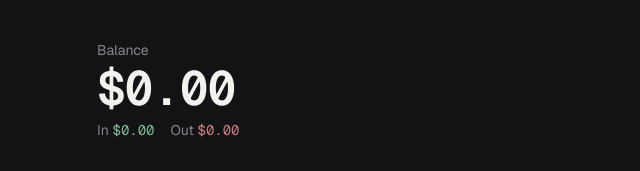
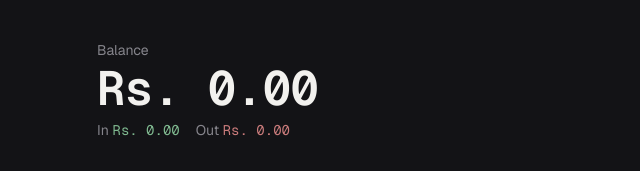
Before and after one commit to anushka-rodrigo/expense-tracker, a Next.js app: page / in a window 1280 px wide. Shown: the top 171 px of the page, without its empty margins (319-959 px from the left). Built offline with nearby package versions, Linux system fonts and the light colour scheme; no server answers; the database is empty.

Commit message:
updated currency to lkr

```diff
--- a/src/app/page.tsx
+++ b/src/app/page.tsx
@@ -18,11 +18,11 @@ export default async function Home() {
       <div className="mx-auto max-w-md">
         <p className="text-sm text-[#86858C] mb-1">Balance</p>
         <p className="text-5xl font-semibold tracking-tight mb-2 font-mono">
-          ${balance.toFixed(2)}
+          Rs. {balance.toFixed(2)}
         </p>
         <div className="flex gap-4 text-sm text-[#86858C] mb-8">
-          <span>In <span className="text-[#7FB88F] font-mono">${income.toFixed(2)}</span></span>
-          <span>Out <span className="text-[#C97B7B] font-mono">${expense.toFixed(2)}</span></span>
+          <span>In <span className="text-[#7FB88F] font-mono">Rs. {income.toFixed(2)}</span></span>
+          <span>Out <span className="text-[#C97B7B] font-mono">Rs. {expense.toFixed(2)}</span></span>
         </div>
 
         <form action={addTransaction} className="space-y-3 mb-10 border border-[#2A2A30] rounded-lg p-4">
--- a/src/components/TransactionList.tsx
+++ b/src/components/TransactionList.tsx
@@ -33,7 +33,7 @@ export default function TransactionList({
                 t.type === 'income' ? 'text-[#7FB88F]' : 'text-[#C97B7B]'
               }`}
             >
-              {t.type === 'income' ? '+' : '-'}${Number(t.amount).toFixed(2)}
+              {t.type === 'income' ? '' : '-'}Rs. {Number(t.amount).toFixed(2)}
             </span>
             <button
               onClick={() => onDelete(t.id)}
```
